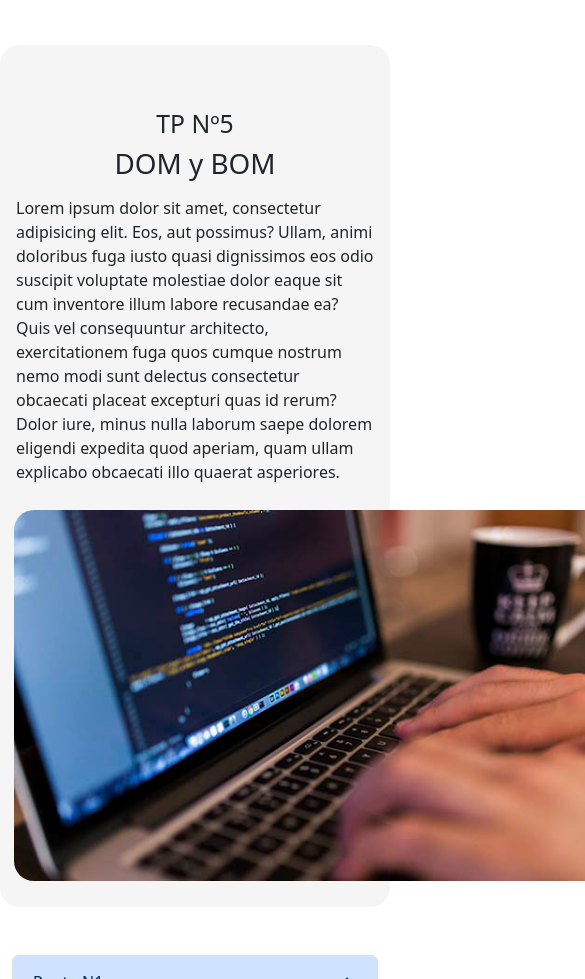
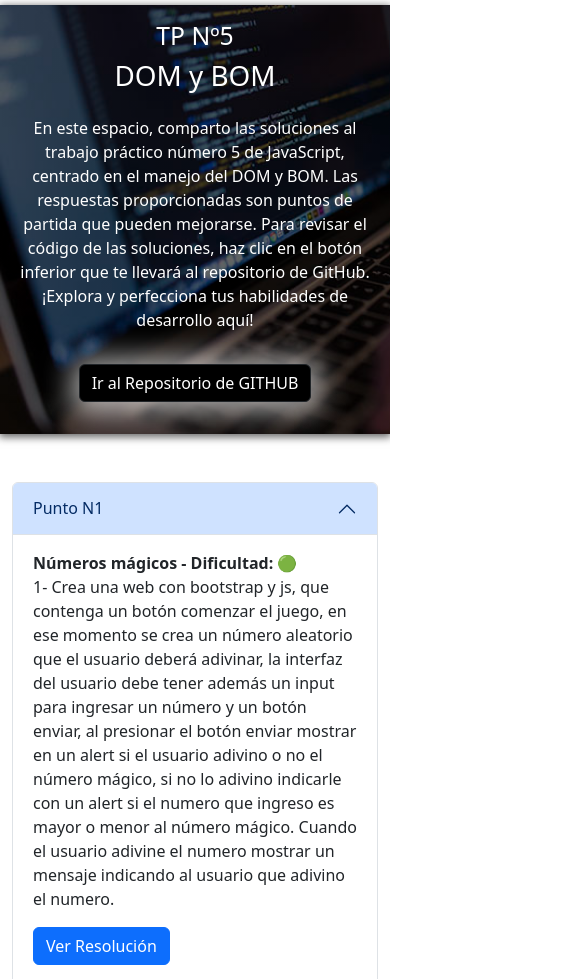
Before and after one commit to LeonMatias22/TPN-5-DOMyBOM, a plain HTML site: page index.html in a window 390 px wide. Shown: the part 99-1078 px from the top of the page, 585 px wide, since content can reach past the window. Drawn offline with nearby package versions, Linux system fonts and the light colour scheme.

Commit message:
mejoras en el home

```diff
--- a/index.html
+++ b/index.html
@@ -24,23 +24,34 @@
     </header>
 
     <main>
-      <div class="container home p-3 mt-5 mb-5">
+      <div class="container-fluid home p-3 mt-2 mb-5">
         <div class="row">
-          <div class="col">
-            <h2 class="text-center mt-5">TP Nº5</h2>
-            <h1 class="text-center">DOM y BOM</h1>
-            <p class="mt-3">
-              Lorem ipsum dolor sit amet, consectetur adipisicing elit. Eos, aut
-              possimus? Ullam, animi doloribus fuga iusto quasi dignissimos eos
-              odio suscipit voluptate molestiae dolor eaque sit cum inventore
-              illum labore recusandae ea? Quis vel consequuntur architecto,
-              exercitationem fuga quos cumque nostrum nemo modi sunt delectus
-              consectetur obcaecati placeat excepturi quas id rerum? Dolor iure,
-              minus nulla laborum saepe dolorem eligendi expedita quod aperiam,
-              quam ullam explicabo obcaecati illo quaerat asperiores.
-            </p>
+          <div class="col d-flex">
+            <div
+              id="hero-titulo-boton"
+              class="d-flex flex-column justify-content-center"
+            >
+              <h2 class="text-center">TP Nº5</h2>
+              <h1 class="text-center">DOM y BOM</h1>
+              <p class="mt-3">
+                En este espacio, comparto las soluciones al trabajo práctico
+                número 5 de JavaScript, centrado en el manejo del DOM y BOM. Las
+                respuestas proporcionadas son puntos de partida que pueden
+                mejorarse. Para revisar el código de las soluciones, haz clic en
+                el botón inferior que te llevará al repositorio de GitHub.
+                ¡Explora y perfecciona tus habilidades de desarrollo aquí!
+              </p>
+              <a
+                href="https://github.com/LeonMatias22/TPN-5-DOMyBOM.github.io"
+                target="_blank"
+              >
+                <button id="boton-hero" class="btn btn-dark m-3" type="submit">
+                  Ir al Repositorio de GITHUB
+                </button>
+              </a>
+            </div>
           </div>
-          <div class="col contenedor-img-hero">
+          <div class="col-lg-7 d-none d-lg-inline contenedor-img-hero">
             <img
               id="img-hero"
               src="./assets/Fig-01-Cómo-convertirse-en-un-desarrollador-web.jpg"
@@ -85,7 +96,7 @@
                     el numero.
                   </p>
                   <button class="btn btn-primary">
-                    <a href="./pages/Punto1.html">Ver Resolusión </a>
+                    <a href="./pages/Punto1.html">Ver Resolución </a>
                   </button>
                 </div>
               </div>
@@ -122,7 +133,11 @@
                     tener en cuenta la siguiente tabla de generaciones:
                   </p>
 
-                  <img src="./assets/generaciones.JPG" alt="" />
+                  <img
+                    class="img-consigna"
+                    src="./assets/generaciones.JPG"
+                    alt=""
+                  />
                   <p>
                     esMayorDeEdad: indica si es mayor de edad, devuelve un
                     mensaje indicando que la persona es mayor de edad.
@@ -134,7 +149,7 @@
                     resultado de la función correspondiente.
                   </p>
                   <button class="btn btn-primary">
-                    <a href="./pages/Punto2.html">Ver Resolusión</a>
+                    <a href="./pages/Punto2.html">Ver Resolución</a>
                   </button>
                 </div>
               </div>
@@ -168,7 +183,7 @@
                     creado para ese fin.
                   </p>
                   <button class="btn btn-primary">
-                    <a href="./pages/Punto3.html">Ver Resolusión</a>
+                    <a href="./pages/Punto3.html">Ver Resolución</a>
                   </button>
                 </div>
               </div>
@@ -198,9 +213,14 @@
                     4- Crear una web con un reloj que muestre la siguiente
                     información:
                   </p>
-                  <img src="./assets/Generaciones2.JPG" alt="" /> <br />
+                  <img
+                    class="img-consigna"
+                    src="./assets/Generaciones2.JPG"
+                    alt=""
+                  />
+                  <br />
                   <button class="btn btn-primary">
-                    <a href="./pages/Punto4.html">Ver Resolusión</a>
+                    <a href="./pages/Punto4.html">Ver Resolución</a>
                   </button>
                 </div>
               </div>
@@ -232,7 +252,7 @@
                     pausar.
                   </p>
                   <button class="btn btn-primary">
-                    <a href="./pages/Punto5.html">Ver Resolusión</a>
+                    <a href="./pages/Punto5.html">Ver Resolución</a>
                   </button>
                 </div>
               </div>
@@ -265,7 +285,7 @@
                     reset.
                   </p>
                   <button class="btn btn-primary">
-                    <a href="./pages/Punto6.html">Ver Resolusión</a>
+                    <a href="./pages/Punto6.html">Ver Resolución</a>
                   </button>
                 </div>
               </div>
--- a/styles/home.css
+++ b/styles/home.css
@@ -5,8 +5,12 @@
 }
 
 .home{
-    background-color: rgb(245, 245, 245);
-    border-radius: 20px;
+    /* background-color: rgb(245, 245, 245); */
+    background-color: rgb(238, 236, 236);
+    /* border-radius: 20px; */
+    box-shadow: 0px 2px 8px 6px rgba(0,0,0,0.63);
+-webkit-box-shadow: 0px 2px 8px 6px rgba(0,0,0,0.63);
+-moz-box-shadow: 0px 2px 8px 6px rgba(0,0,0,0.63);
 }
 
 .contenedor-img-hero{
@@ -14,7 +18,7 @@
 }
 
 #img-hero{
-    width: 650px;
+    width: 100%;
     border-radius: 20px;
 }
 
@@ -31,3 +35,40 @@ a{
     text-decoration: none;
     color: white;
 }
+
+.img-consigna{
+    max-width: 100%;
+}
+
+@media(max-width: 991px){
+    .home{
+        background-image: linear-gradient(
+            0deg,
+            rgba(0, 0, 0, 0.603),
+            rgba(0, 0, 0, 0.613)
+        )
+        ,url("../assets/Fig-01-Cómo-convertirse-en-un-desarrollador-web.jpg");
+        background-repeat: no-repeat;
+        background-size: cover;
+        box-shadow: 0px 2px 8px 1px rgba(0,0,0,0.63);
+-webkit-box-shadow: 0px 2px 8px 1px rgba(0,0,0,0.63);
+-moz-box-shadow: 0px 2px 8px 1px rgba(0,0,0,0.63);
+        color: white;
+
+    }
+
+    #hero-titulo-boton{
+        display: flex;
+        flex-direction: column;
+        align-items: center;
+        text-align: center;
+    }
+
+    #boton-hero{
+        background-color:rgb(0, 0, 0);
+        /* color: rgb(255, 255, 255); */
+        box-shadow: 1px 2px 28px 9px rgba(255,255,255,0.63);
+-webkit-box-shadow: 1px 2px 28px 9px rgba(255,255,255,0.63);
+-moz-box-shadow: 1px 2px 28px 9px rgba(255,255,255,0.63);
+    }
+}
```
